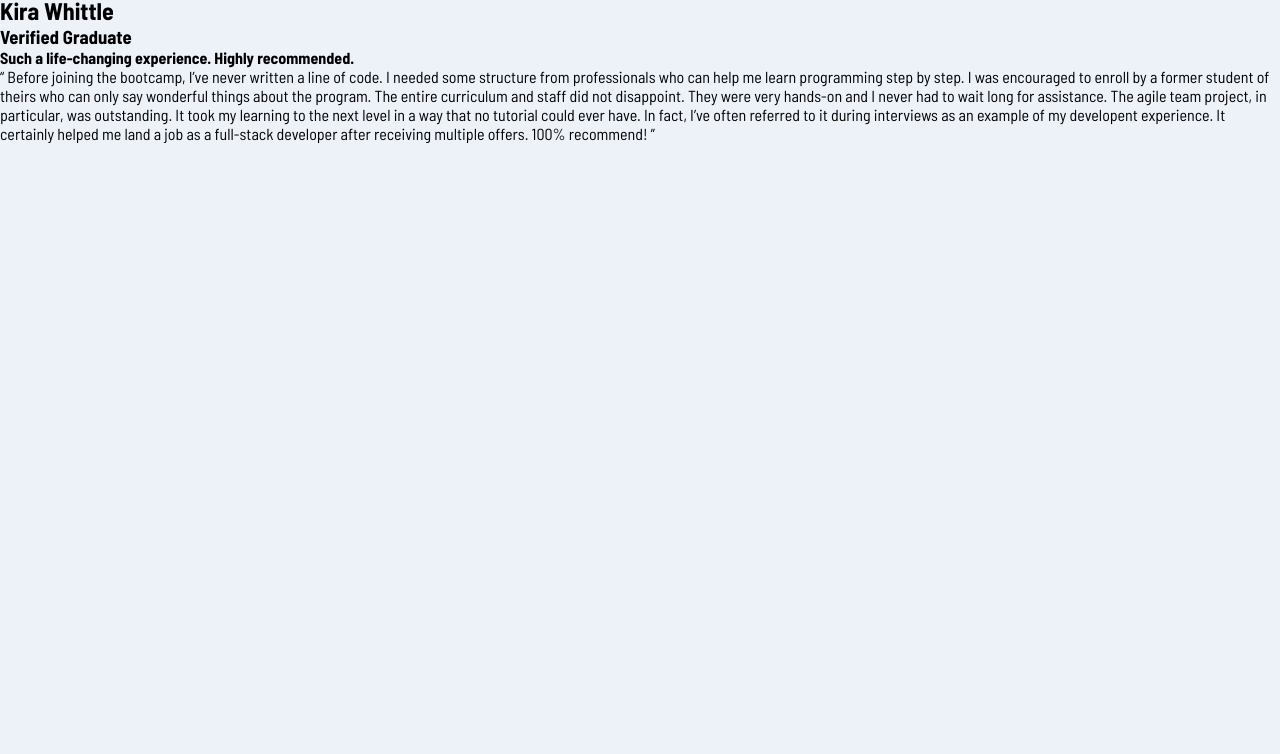
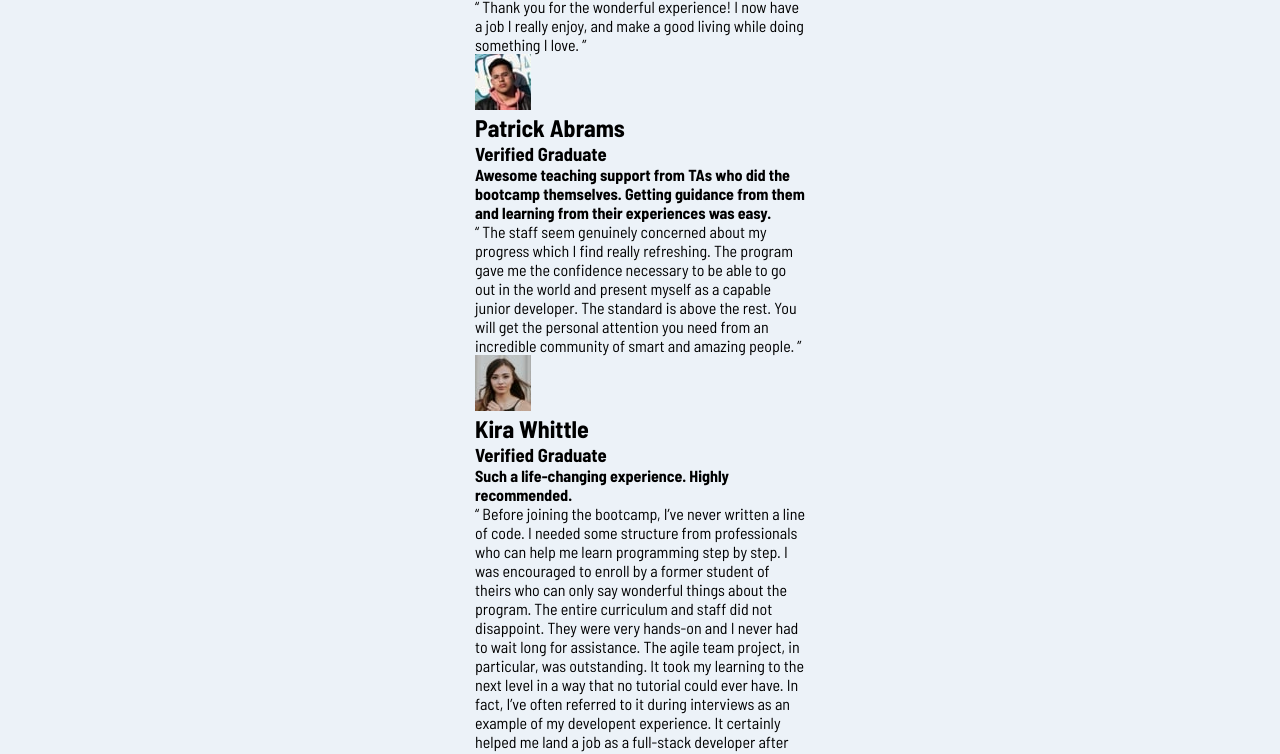
Before and after one commit to DanieleErcoli243/testimonials-grid-section-main, a plain HTML site: page index.html in a window 1280 px wide. Shown: the part 716-1470 px from the top of the page. Before the commit the page ends 859 px from the top, so only its background shows below. Drawn offline with Linux system fonts and the light colour scheme.

Commit message:
styled the container

```diff
--- a/css/style.css
+++ b/css/style.css
@@ -7,7 +7,15 @@
     font-family: "Barlow Semi Condensed", serif;
 }
 
+/* generici */
 
 body {
     background-color: hsl(210, 46%, 95%);
 }
+
+/* container */
+
+.container {
+    max-width: 330px;
+    margin: 0 auto;
+}
```
